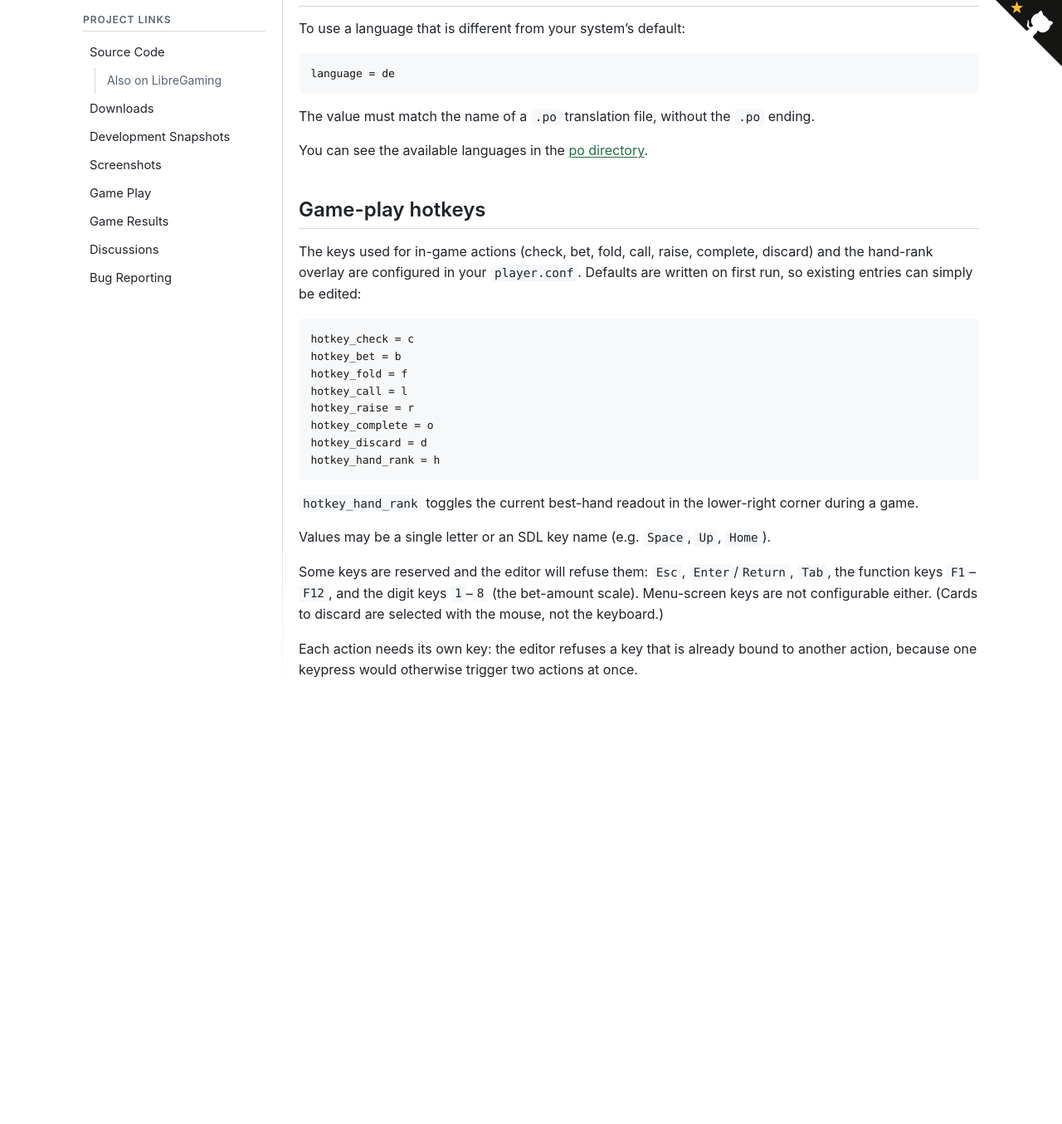
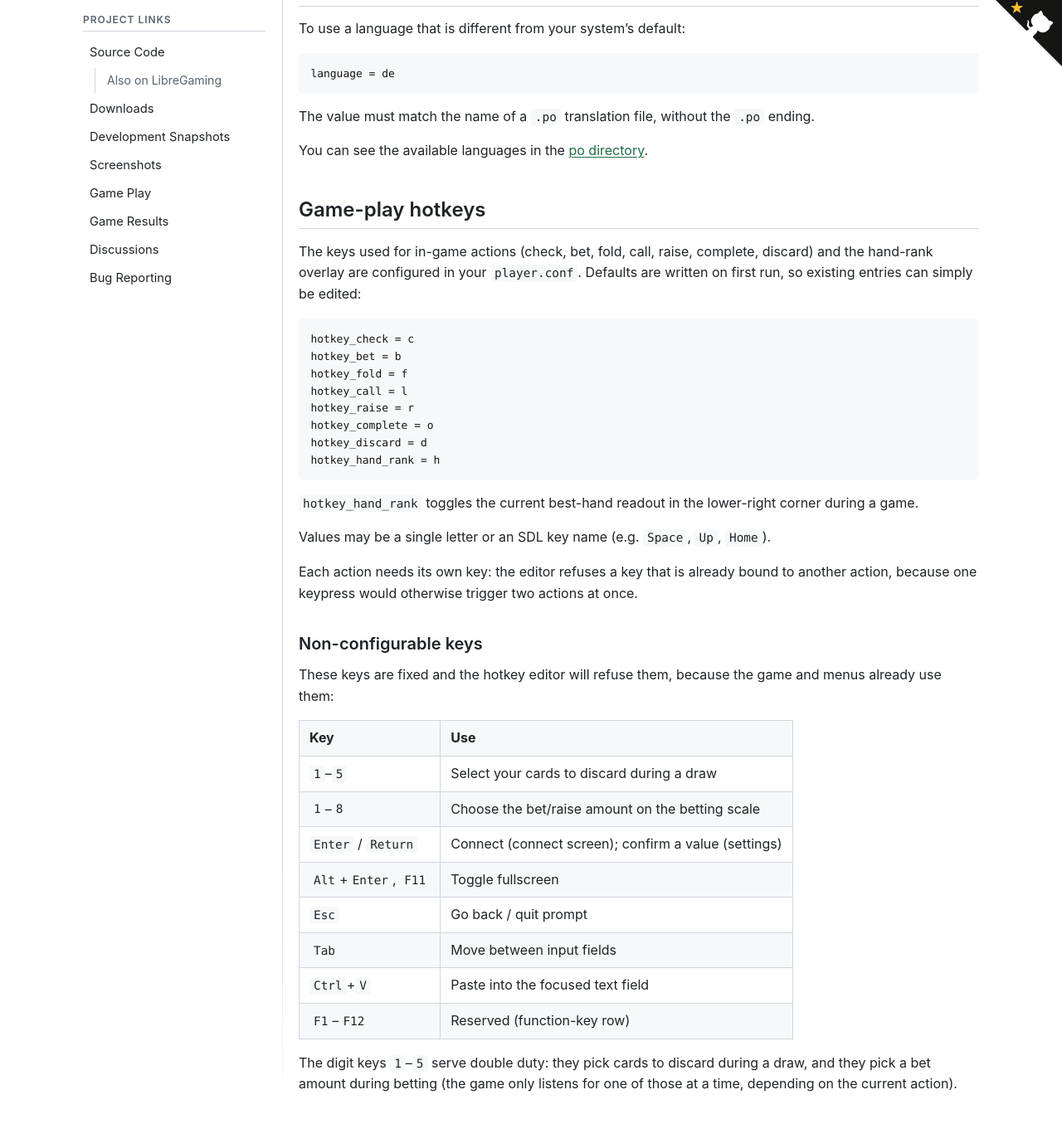
Before and after one commit to Dealer-s-Choice/dealer-s-choice.github.io, a Jekyll site: the page built from docs/CONFIG.md, in a window 1280 px wide and 1400 px high, scrolled down 1797 px. Shown: the top 1355 px of the window at 83% size. Built offline with Jekyll 4.4.1, drawn with Linux system fonts in a browser that asks for light colours; our own code applies the rules of GitHub Pages for plain Markdown files; before the commit the page ends 2698 px from its top, so only the background shows below that.

Commit message:
deploy: Dealer-s-Choice/dealers-choice@f5374f37ac848a0ac8b2c424543ad1fafe0b88b3

```diff
--- a/docs/CONFIG.md
+++ b/docs/CONFIG.md
@@ -111,11 +111,26 @@ corner during a game.
 
 Values may be a single letter or an SDL key name (e.g. `Space`, `Up`, `Home`).
 
-Some keys are reserved and the editor will refuse them: `Esc`,
-`Enter`/`Return`, `Tab`, the function keys `F1`–`F12`, and the digit keys
-`1`–`8` (the bet-amount scale). Menu-screen keys are not configurable
-either. (Cards to discard are selected with the mouse, not the keyboard.)
-
 Each action needs its own key: the editor refuses a key that is already
 bound to another action, because one keypress would otherwise trigger two
 actions at once.
+
+### Non-configurable keys
+
+These keys are fixed and the hotkey editor will refuse them, because the
+game and menus already use them:
+
+| Key | Use |
+|---|---|
+| `1`–`5` | Select your cards to discard during a draw |
+| `1`–`8` | Choose the bet/raise amount on the betting scale |
+| `Enter` / `Return` | Connect (connect screen); confirm a value (settings) |
+| `Alt`+`Enter`, `F11` | Toggle fullscreen |
+| `Esc` | Go back / quit prompt |
+| `Tab` | Move between input fields |
+| `Ctrl`+`V` | Paste into the focused text field |
+| `F1`–`F12` | Reserved (function-key row) |
+
+The digit keys `1`–`5` serve double duty: they pick cards to discard during
+a draw, and they pick a bet amount during betting (the game only listens for
+one of those at a time, depending on the current action).
```
